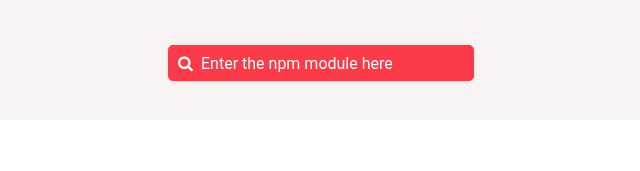
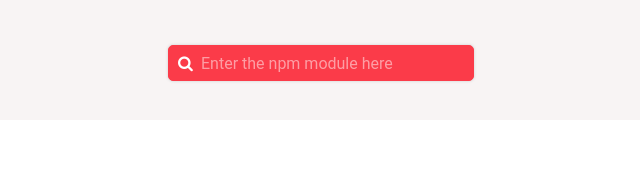
Before and after one commit to chaitany6143/npm-search, a React (Create React App) app: page / in a window 1280 px wide. Shown: the top 171 px of the page, without its empty margins (322-962 px from the left). Built offline with nearby package versions, Linux system fonts and the light colour scheme.

Commit message:
empty state no results found only when it hasnt init

```diff
--- a/src/App.css
+++ b/src/App.css
@@ -63,6 +63,7 @@
 
 ::-webkit-input-placeholder {
   color: white;
+  opacity: 0.5;
 }
 
 @keyframes App-logo-spin {
--- a/src/App.js
+++ b/src/App.js
@@ -9,13 +9,14 @@
     text: '',
     searchResults: [],
     isLoadingResults: false,
+    init: true,
   };
 
   shouldSearch = () => this.state.text.length > 3;
 
   performSearch = () => {
     const { text } = this.state;
-    this.setState( { isLoadingResults: true}, () => {
+    this.setState( { isLoadingResults: true, init: false}, () => {
       fetchSearchResult(text).then(response => {
         this.setState({
           searchResults: response,
@@ -43,6 +44,11 @@
   render() {
     const {text, searchResults} = this.state;
 
+    const noResultsStyle = {
+      paddingTop: '20px',
+      opacity: '0.5'
+    }
+
     return (
       <div className="App">
         <div className="search">
@@ -56,7 +62,8 @@
         </div>
         { this.state.isLoadingResults && <Loader type="ThreeDots" color="#somecolor" height={80} width={80} /> }
         { this.state.searchResults.length > 0 && !this.state.isLoadingResults && <SimpleTable searchResults={searchResults}/> }
-        { this.state.searchResults.length === 0 && !this.state.isLoadingResults }
+        { !this.state.init && this.state.searchResults.length === 0 && !this.state.isLoadingResults
+          && <div style={noResultsStyle}>No results found</div> }
       </div>
     );
   }
```
